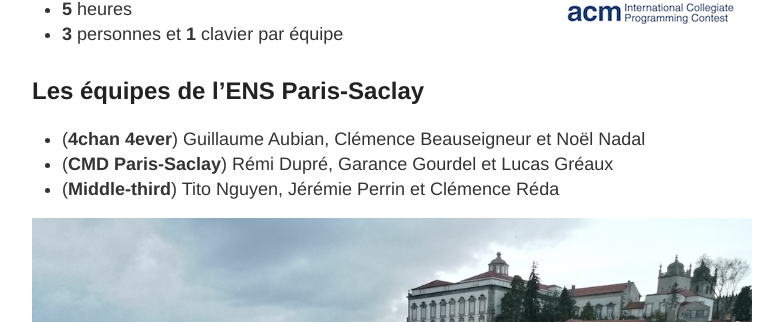
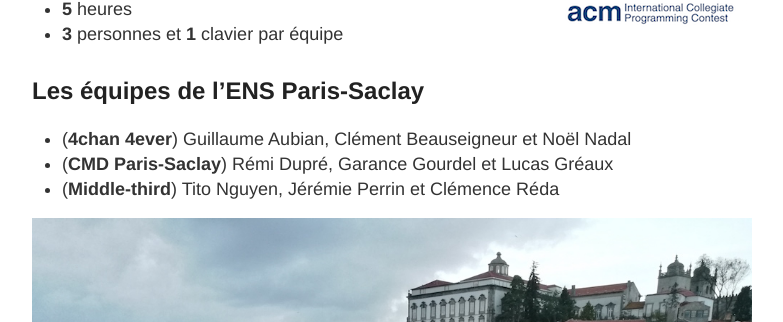
Before and after one commit to jilljenn/tryalgo.org, a Jekyll site: the page built from fr/index.md, in a window 1280 px wide and 900 px high, scrolled down 368 px. Shown: the part 131-453 px from the top of the window, without its empty margins (248-1031 px from the left). Built offline with Jekyll 4.4.1, drawn with Linux system fonts in a browser that asks for light colours; nearby versions of some CDN libraries; formulas are drawn with MathJax 3; comment, search, counter and statistics services are not loaded.

Commit message:
correct typo for Clément Beauseigneur

```diff
--- a/fr/_posts/2016-11-19-swerc-2016.md
+++ b/fr/_posts/2016-11-19-swerc-2016.md
@@ -14,7 +14,7 @@ Le saviez-vous ? Du 19 au 20 novembre 2016 ont eu lieu les épreuves régionales
 
 ## Les équipes de l'ENS Paris-Saclay
 
-- (**4chan 4ever**) Guillaume Aubian, Clémence Beauseigneur et Noël Nadal
+- (**4chan 4ever**) Guillaume Aubian, Clément Beauseigneur et Noël Nadal
 - (**CMD Paris-Saclay**) Rémi Dupré, Garance Gourdel et Lucas Gréaux
 - (**Middle-third**) Tito Nguyen, Jérémie Perrin et Clémence Réda
 
```
